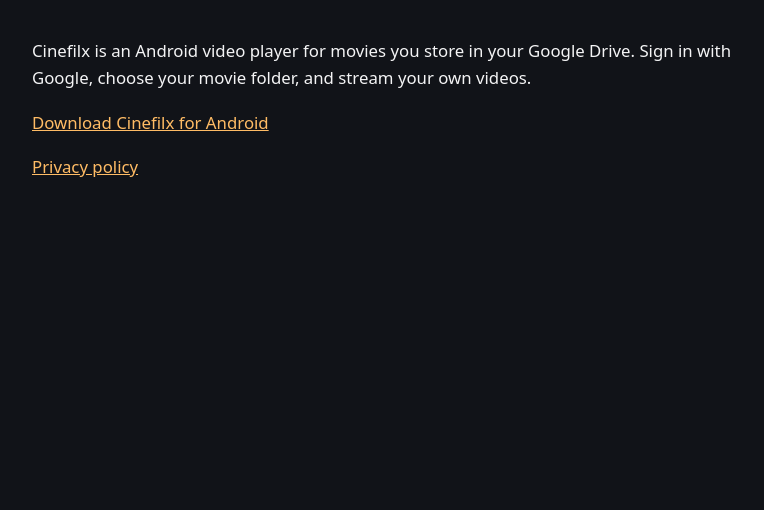
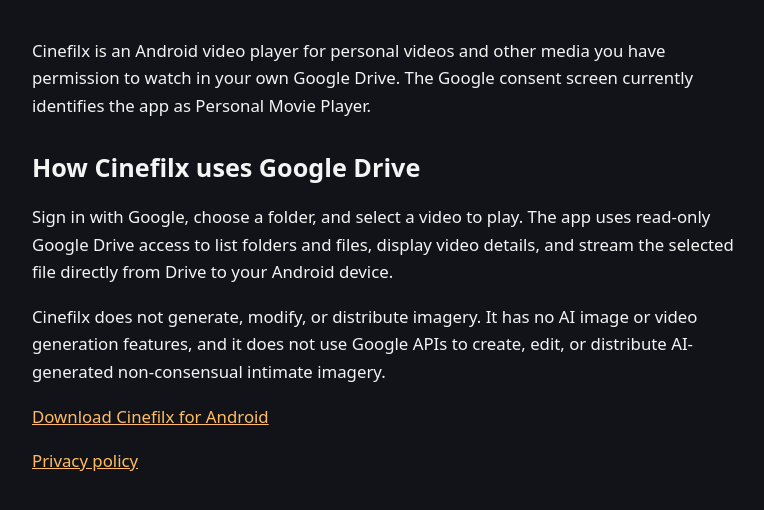
Before and after one commit to hlwhasibhere/cinefilx-releases, a plain HTML site: page index.html in a window 1280 px wide. Shown: the part 214-724 px from the top of the page, without its empty margins (256-1020 px from the left). Drawn offline with Linux system fonts and the light colour scheme.

Commit message:
Clarify Cinefilx purpose and Google Drive API use

```diff
--- a/index.html
+++ b/index.html
@@ -1 +1 @@
-<!doctype html><html lang="en"><meta charset="utf-8"><meta name="viewport" content="width=device-width, initial-scale=1"><title>Cinefilx</title><style>body{background:#111318;color:#f4f4f5;font:1.05rem/1.65 system-ui,sans-serif;margin:0}main{max-width:44rem;margin:8vh auto;padding:1.5rem}a{color:#ffbc65}h1,h2{line-height:1.2}h1{font-size:clamp(2.5rem,8vw,4rem)}h2{margin-top:2rem}</style><main><h1>Cinefilx</h1><p>Cinefilx is an Android video player for movies you store in your Google Drive. Sign in with Google, choose your movie folder, and stream your own videos.</p><p><a href="https://github.com/hlwhasibhere/cinefilx-releases/releases/latest">Download Cinefilx for Android</a></p><p><a href="privacy.html">Privacy policy</a></p></main></html>
+<!doctype html><html lang="en"><meta charset="utf-8"><meta name="viewport" content="width=device-width, initial-scale=1"><title>Cinefilx</title><style>body{background:#111318;color:#f4f4f5;font:1.05rem/1.65 system-ui,sans-serif;margin:0}main{max-width:44rem;margin:8vh auto;padding:1.5rem}a{color:#ffbc65}h1,h2{line-height:1.2}h1{font-size:clamp(2.5rem,8vw,4rem)}h2{margin-top:2rem}</style><main><h1>Cinefilx</h1><p>Cinefilx is an Android video player for personal videos and other media you have permission to watch in your own Google Drive. The Google consent screen currently identifies the app as Personal Movie Player.</p><h2>How Cinefilx uses Google Drive</h2><p>Sign in with Google, choose a folder, and select a video to play. The app uses read-only Google Drive access to list folders and files, display video details, and stream the selected file directly from Drive to your Android device.</p><p>Cinefilx does not generate, modify, or distribute imagery. It has no AI image or video generation features, and it does not use Google APIs to create, edit, or distribute AI-generated non-consensual intimate imagery.</p><p><a href="https://github.com/hlwhasibhere/cinefilx-releases/releases/latest">Download Cinefilx for Android</a></p><p><a href="privacy.html">Privacy policy</a></p></main></html>
```
